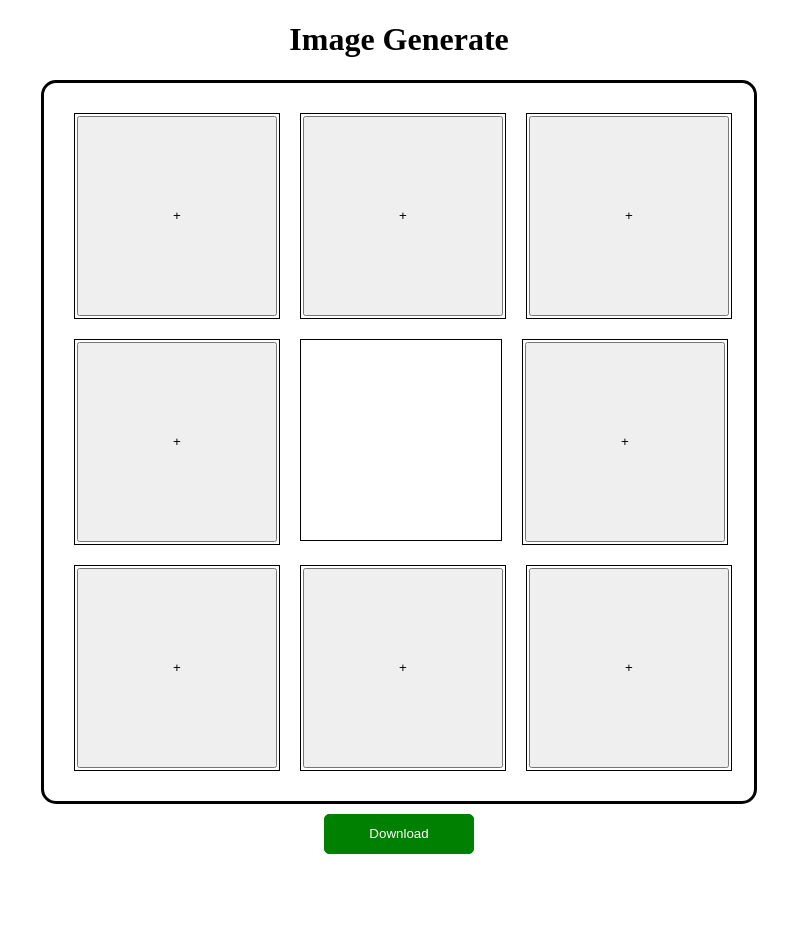
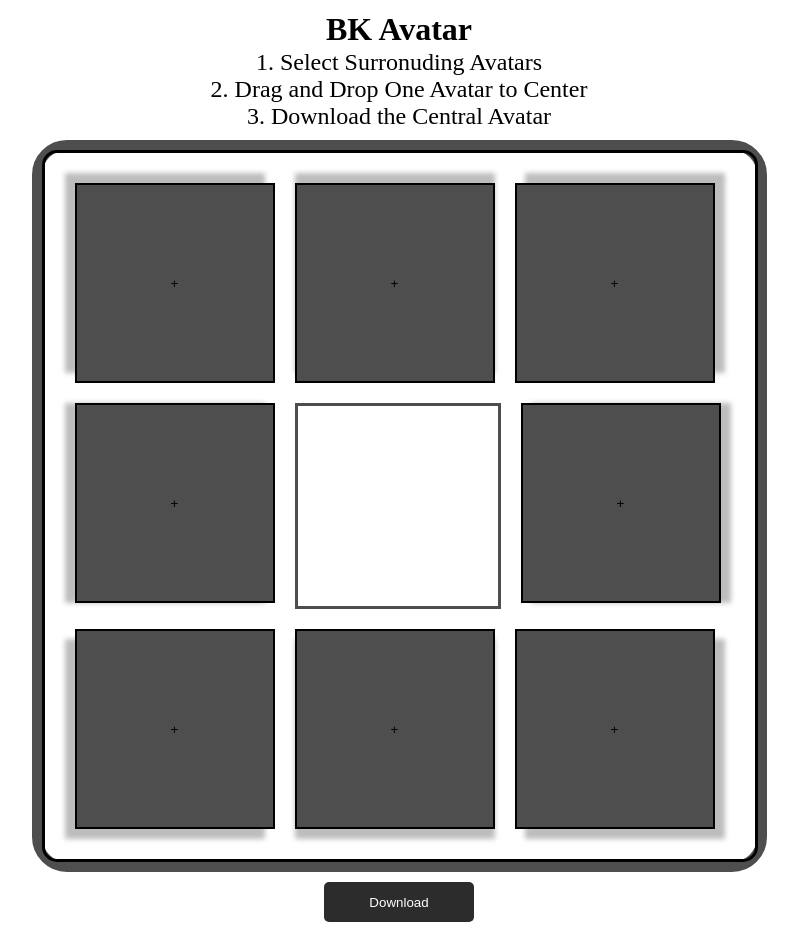
Before and after one commit to thingdepot/mergeimage-v2, a plain HTML site: page index.html in a window 1280 px wide. Shown: the whole page, without its empty margins (241-1039 px from the left). Before the commit the page ends 862 px from the top, so only its background shows below. Drawn offline with nearby package versions, Linux system fonts and the light colour scheme.

Commit message:
Add files via upload

```diff
--- a/index.html
+++ b/index.html
@@ -13,6 +13,8 @@
         .select_btn {
             width: 200px;
             height: 200px;
+			background-color: rgb(78, 78, 78);
+			border: 0.2em solid black;
         }
 
         .select_label {
@@ -36,8 +38,7 @@
             width: 200px;
             height: 200px;
             text-align: center;
-            border: 1px solid black;
-            padding: 2px;
+			border: 0.1em rgb(78, 78, 78);
             margin: 10px;
         }
 
@@ -45,7 +46,7 @@
             width: 200px;
             height: 200px;
             text-align: center;
-            border: 1px solid black;
+            border: 3px solid rgb(78, 78, 78);
             margin: 10px;
         }
 
@@ -55,6 +56,14 @@
             padding: 20px;
             width: 670px;
             margin: auto;
+        }
+
+		.outer_container {
+			border: 10px solid rgb(78, 78, 78);
+            border-radius: 35px;
+            width: 690px;
+            margin: auto;
+			padding-right: 25px;
         }
 
         body {
@@ -106,9 +115,9 @@
             margin-top: 10px;
             width: 150px;
             height: 40px;
-            background-color: green;
+            background-color: rgb(44, 44, 44);
             color: white;
-            border: 1px green solid;
+            border: 1px rgb(44, 44, 44);
             border-radius: 5px;
         }
 
@@ -147,6 +156,18 @@
             color: #000;
             background-color: #4e4;
         }
+
+		h1 {
+			line-height:0.5;
+		}
+
+		h2 {
+			line-height:0.3;
+		}
+
+		h2.small {
+			line-height: 0.9;
+		}
     </style>
 </head>
 
@@ -167,7 +188,7 @@
 	</div>
     <div class="dialog" id="dialog">
         <div class="dialog__body">
-            <h2>Click to select a image</h2>
+            <h2>Click to select a Avatar</h2>
             <div class="candidate_container">
                 <img class="candidate_img" id="candidate_img_1" onclick="selectImg1()"
                     src="./website/BK BLUE DARK FRAME.jpg">
@@ -200,47 +221,52 @@
             <button class="action_btn" onclick="hideDialog()">Close</button>
         </div>
     </div>
-    <h1>Image Generate</h1>
+    <h1>BK Avatar</h1>
+	<h2 style="font-weight: normal">1. Select Surronuding Avatars</h2>
+	<h2 style="font-weight: normal">2. Drag and Drop One Avatar to Center</h2>
+	<h2 style="font-weight: normal">3. Download the Central Avatar</h2>
+	<div class="outer_container">
 		<div class="merge_container">
 			<div class="row">
-            <div class="img_container">
+				<div class="img_container" style="box-shadow: -10px -10px 5px 0px rgb(189, 189, 189)">
 						<button class="select_btn" id="label1" onclick="showDialog(1)">+</button>
-                <img class="fill_img" id="img1" style="display: none;">
+						<img class="fill_img" id="img1" style="display: none">
 				</div>
-            <div class="img_container">
+				<div class="img_container" style="box-shadow: 0px -10px 5px 0px rgb(189, 189, 189)">
 					<button class="select_btn" id="label2" onclick="showDialog(2)">+</button>
 					<img class="fill_img" id="img2" style="display: none;">
 				</div>
-            <div class="img_container">
+				<div class="img_container" style="box-shadow: 10px -10px 5px 0px rgb(189, 189, 189)">
 					<button class="select_btn" id="label3" onclick="showDialog(3)">+</button>
 					<img class="fill_img" id="img3" style="display: none;">
 				</div>
 			</div>
 			<div class="row">
-            <div class="img_container">
+					<div class="img_container" style="box-shadow: -10px 0px 5px 0px rgb(189, 189, 189)">
 						<button class="select_btn" id="label4" onclick="showDialog(4)">+</button>
 						<img class="fill_img" id="img4" style="display: none;">
 					</div>
 					<div class="img_container1" id="container_5">
-                <img class="fill_img1" id="img5" rossorigin="anonymous" style="display: none;">
+						<img class="fill_img1" id="img5" rossorigin="anonymous" style="display: none;" visibility="false">
 					</div>
-            <div class="img_container">
+					<div class="img_container" style="box-shadow: 10px 0px 5px 0px rgb(189, 189, 189)">
 						<button class="select_btn" id="label6" onclick="showDialog(6)">+</button>
 						<img class="fill_img" id="img6" style="display: none;">
 					</div>
 			</div>
 			<div class="row">
-            <div class="img_container">
+					<div class="img_container" style="box-shadow: -10px 10px 5px 0px rgb(189, 189, 189)">
 						<button class="select_btn" id="label7" onclick="showDialog(7)">+</button>
 						<img class="fill_img" id="img7" style="display: none;">
 					</div>
-            <div class="img_container">
+					<div class="img_container" style="box-shadow: 0px 10px 5px 0px rgb(189, 189, 189)">
 						<button class="select_btn" id="label8" onclick="showDialog(8)">+</button>
 						<img class="fill_img" id="img8" style="display: none;">
 					</div>
-            <div class="img_container">
+					<div class="img_container" style="box-shadow: 10px 10px 5px 0px rgb(189, 189, 189)">
 						<button class="select_btn" id="label9" onclick="showDialog(9)">+</button>
 						<img class="fill_img" id="img9" style="display: none;">
+					</div>
 				</div>
 		</div>
 	</div>
```
Lines whose indentation alone changed are shown as unchanged.
